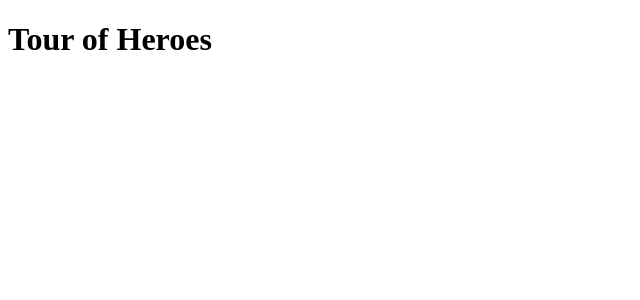
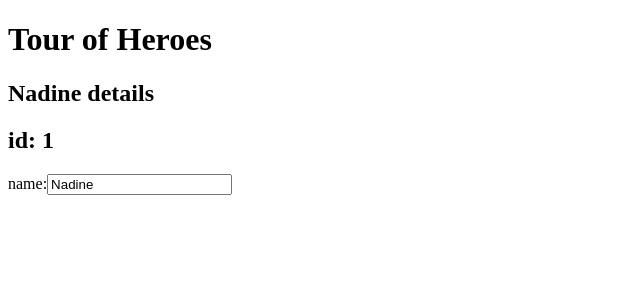
Before and after one commit to nadineadel/hero-app, an Angular app: page / in a window 1280 px wide. Shown: the top 300 px of the page, without its empty margins (0-640 px from the left). Built offline with nearby package versions, Linux system fonts and the light colour scheme.

Commit message:
add two way binging through ngModel for imput field

```diff
--- a/src/app/app.component.html
+++ b/src/app/app.component.html
@@ -1,3 +1,13 @@
 <h1>
   {{title}}
 </h1>
+<h2>{{hero.name}} details</h2>
+<h2>
+  <div>
+    <label>id:</label> {{hero.id}}
+  </div>
+</h2>
+<div>
+  <label>name:</label>
+  <input [(ngModel)]="hero.name" placeholder="name" >
+</div>
--- a/src/app/app.component.ts
+++ b/src/app/app.component.ts
@@ -1,5 +1,9 @@
 import { Component } from '@angular/core';
 
+export class Hero {
+  id: number;
+  name: string;
+}
 @Component({
   selector: 'app-root',
   templateUrl: './app.component.html',
@@ -7,5 +11,8 @@
 })
 export class AppComponent {
   title = 'Tour of Heroes';
-  hero = "Nadine";
+  hero:Hero = {
+    id: 1,
+    name: 'Nadine'
+  };
 }
```
